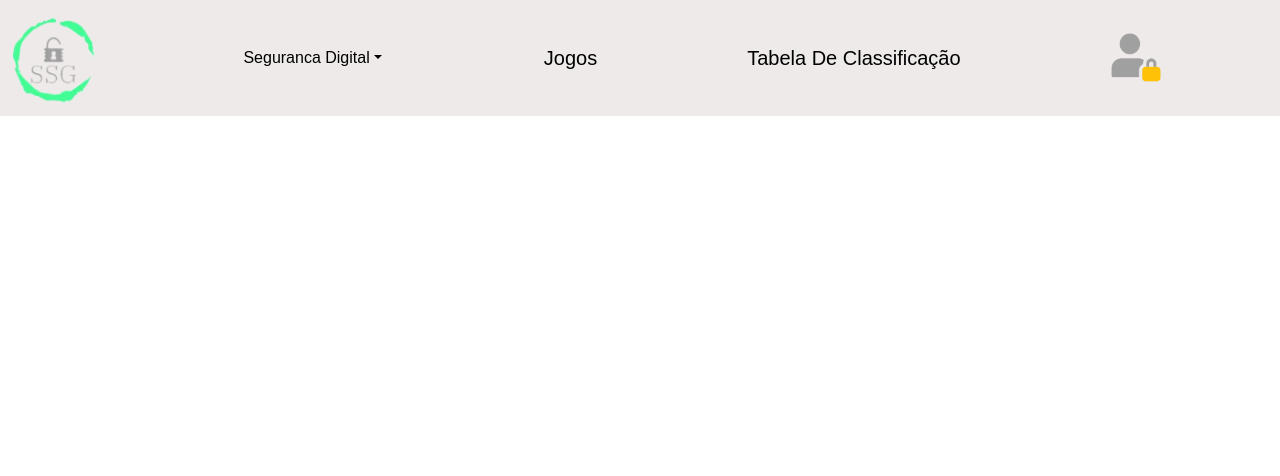
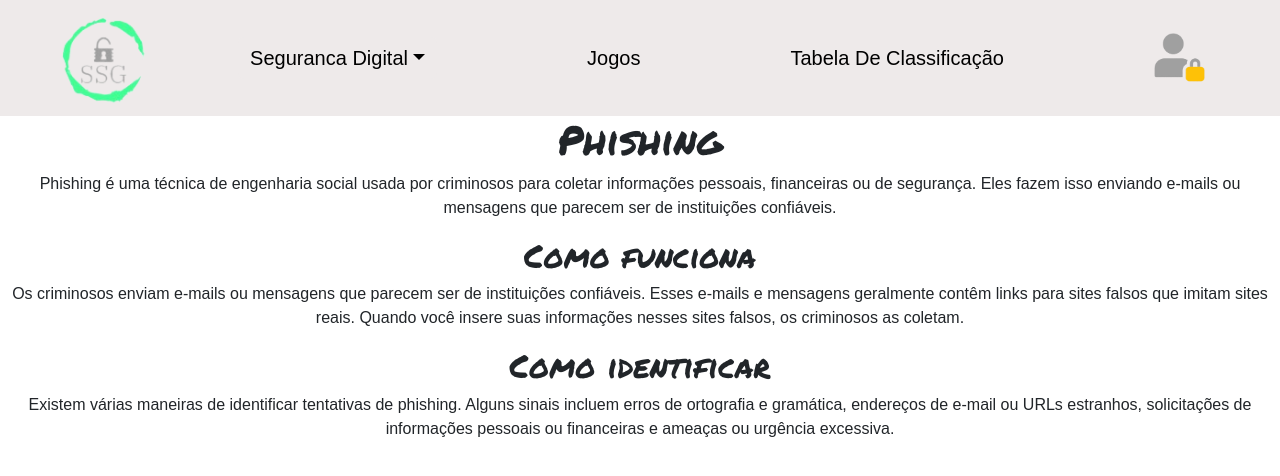
Before and after one commit to tiagoomota24/SSG, a React (Create React App) app in the folder client/: page /phishing in a window 1280 px wide. Shown: the top 476 px of the page. Built offline with nearby package versions, Linux system fonts and the light colour scheme.

Commit message:
Client_changes

```diff
--- a/client/src/App.js
+++ b/client/src/App.js
@@ -4,6 +4,7 @@ import Homepage from "./pages/Homepage";
 import Login from "./pages/Login";
 import Register from "./pages/Register";
 import Navbar from "./Components/Navbar";
+import Phishing from "./pages/Phishing";
 
 function App() {
   return (
@@ -14,6 +15,7 @@ function App() {
           <Route path="/" element={<Homepage />} />
           <Route path="/login" element={<Login />} />
           <Route path="/register" element={<Register />} />
+          <Route path="/phishing" element={<Phishing />} />
         </Routes>
       </Router>
     </div>
--- a/client/src/Components/Navbar.js
+++ b/client/src/Components/Navbar.js
@@ -3,9 +3,8 @@ import { Link } from "react-router-dom";
 import Logo from "../assets/Icon.png";
 import Loginicon from "../assets/Loginicon.png";
 import "../styles/Navbar.css";
-import "../styles/t.css";
-import 'bootstrap/dist/css/bootstrap.min.css';
-import { Dropdown } from 'react-bootstrap';
+import "bootstrap/dist/css/bootstrap.min.css";
+import { Dropdown } from "react-bootstrap";
 
 export default function Navbar() {
   const [selectedItem, setSelectedItem] = useState(null);
@@ -36,18 +35,13 @@ export default function Navbar() {
           </Dropdown.Toggle>
 
           <Dropdown.Menu>
-          <Dropdown.Item href="#">Phishing</Dropdown.Item>
+            <Dropdown.Item as={Link} to="/phishing">
+              Phishing
+            </Dropdown.Item>
             <Dropdown.Item href="#">B</Dropdown.Item>
             <Dropdown.Item href="#">Top</Dropdown.Item>
           </Dropdown.Menu>
         </Dropdown>
-        {/* <Link
-          to="/seguranca_digital"
-          className={selectedItem === "seguranca_digital" ? "selected" : ""}
-          onClick={() => handleItemClick("seguranca_digital")}
-        >
-          Seguranca Digital
-        </Link> */}
         <Link
           to="/jogos"
           className={selectedItem === "jogos" ? "selected" : ""}
--- a/client/src/pages/Homepage.js
+++ b/client/src/pages/Homepage.js
@@ -1,5 +1,4 @@
 import React from "react";
-import "../styles/t.css";
 
 function Homepage() {
   return (
--- /dev/null
+++ b/client/src/pages/Phishing.js
@@ -0,0 +1,32 @@
+import React from "react";
+import "../styles/Phishing.css";
+
+function Phishing() {
+  return (
+    <div>
+      <h1>Phishing</h1>
+      <p>
+        Phishing é uma técnica de engenharia social usada por criminosos para
+        coletar informações pessoais, financeiras ou de segurança. Eles fazem
+        isso enviando e-mails ou mensagens que parecem ser de instituições
+        confiáveis.
+      </p>
+      <h2>Como funciona</h2>
+      <p>
+        Os criminosos enviam e-mails ou mensagens que parecem ser de
+        instituições confiáveis. Esses e-mails e mensagens geralmente contêm
+        links para sites falsos que imitam sites reais. Quando você insere suas
+        informações nesses sites falsos, os criminosos as coletam.
+      </p>
+      <h2>Como identificar</h2>
+      <p>
+        Existem várias maneiras de identificar tentativas de phishing. Alguns
+        sinais incluem erros de ortografia e gramática, endereços de e-mail ou
+        URLs estranhos, solicitações de informações pessoais ou financeiras e
+        ameaças ou urgência excessiva.
+      </p>
+    </div>
+  );
+}
+
+export default Phishing;
--- a/client/src/pages/Register.js
+++ b/client/src/pages/Register.js
@@ -25,7 +25,7 @@ function Registration() {
     axios.post("http://localhost:3001/auth/checkUsername", { username: data.username })
       .then((response) => {
         if (response.data.exists) {
-          alert("Nome de usuário já existe!");
+          alert("Nome de utilizador já existe!");
         } else {
           axios.post("http://localhost:3001/auth/checkEmail", { email: data.email })
             .then((response) => {
--- a/client/src/styles/Login.css
+++ b/client/src/styles/Login.css
@@ -1,3 +1,5 @@
+@import url('https://fonts.googleapis.com/css2?family=Permanent+Marker&display=swap');
+
 *{
     margin: 0;
     padding: 0;
@@ -23,6 +25,7 @@
 .wrapper h2{
     font-size: 27px;
     text-align: center;
+    font-family: 'Permanent Marker', cursive;
 }
 
 .wrapper .input-box{
--- a/client/src/styles/Navbar.css
+++ b/client/src/styles/Navbar.css
@@ -4,13 +4,14 @@
     justify-content: space-between;
     align-items: center;
     padding: 10px;
-    background-color: #eeeaea; /* Cor de fundo desejada */
-    color: rgb(255, 255, 255); /* Cor do texto desejada */
+    background-color: #eeeaea; /* Cor do fundo desejado */
+    color: rgb(255, 255, 255); /* Cor do texto desejado */
     /* border-bottom: 1px solid #000000; */ /* Linha horizontal como borda inferior */
   }
 
   .logo img {
-    height: 100px; /* Altura desejada para o logo */
+    height: 100px; /* Altura para o logo */
+    margin-left: 50px;
   }
 
   .menu-section {
@@ -18,7 +19,7 @@
     align-items: center;
     font-family: Arial, sans-serif;
     justify-content: center; /* Adiciona centralização horizontal */
-    flex: 1; /* Permite que a seção do menu ocupe o espaço disponível */
+    flex: 1; /* Permite que a secção do menu ocupe o espaço disponível */
   }
 
   .menu-section .login-icon {
@@ -26,20 +27,32 @@
   }
 
   .menu-section a {
-    margin-right: 150px; /* Ajuste o espaçamento entre os itens do menu */
-    color: rgb(0, 0, 0); /* Cor do texto desejada */
+    margin-right: 150px; /* Ajusta o espaçamento entre os itens do menu */
+    color: rgb(0, 0, 0); /* Cor do texto desejado */
     text-decoration: none;
-    font-size: 20px; /* Tamanho da fonte desejada */
+    font-size: 20px; /* Tamanho da fonte desejado */
   }
 
   .menu-item {
-    margin-right: 150px; /* Ajuste o espaçamento entre os itens do menu */
+    margin-right: 150px; /* Ajusta o espaçamento entre os itens do menu */
   }
 
   #dropdownMenuButton1 {
-    background-color: #eeeaea; /* Cor de fundo desejada */
-    color: rgb(0, 0, 0); /* Cor do texto desejada */
-    border: none; /* Remove a borda do botão */
+    background-color: #eeeaea; /* Cor de fundo desejado */
+    color: rgb(0, 0, 0); /* Cor do texto desejado */
+    border: none; /* Remover a borda do botão */
+    font-size: 20px; /* Herda o tamanho de fonte do elemento pai */
+    font-family:Arial, Helvetica, sans-serif; /* Herda a fonte do elemento pai */
+  }
+
+  .dropdown-menu {
+    border: none !important; /* Remove a borda do menu dropdown */
+    box-shadow: none !important; /* Remove a sombra do menu dropdown */
+  }
+
+  .dropdown-item:active {
+    background-color: transparent !important; /* Remove o fundo do item do menu dropdown quando ele é clicado */
+    color: rgb(0, 0, 0) !important; /* Define a cor do texto quando o item é clicado */
   }
 
   .menu-section a:last-child {
--- /dev/null
+++ b/client/src/styles/Phishing.css
@@ -0,0 +1,5 @@
+@import url('https://fonts.googleapis.com/css2?family=Permanent+Marker&display=swap');
+
+h1, h2 {
+    font-family: "Permanent Marker", cursive;
+}
--- a/client/src/styles/t.css
+++ /dev/null
@@ -1,27 +0,0 @@
-ul {
-    list-style: none;
-    background: #eeeaea;
-}
-ul li {
-    display: inline-block;
-    position: relative;
-}
-ul li a {
-    display: block;
-    padding: 20px;
-    color: #fff;
-    text-align: left;
-}
-ul li:hover ul.dropdown {
-    display: block; /* Show dropdown on hover */
-}
-ul li ul.dropdown {
-    width: 135px;
-    background: #eeeaea;
-    position: absolute;
-    z-index: 500;
-    display: none; /* Hide dropdown by default */
-}
-ul li ul.dropdown li {
-    display: block;
-}
```
Lines whose indentation alone changed are shown as unchanged.
